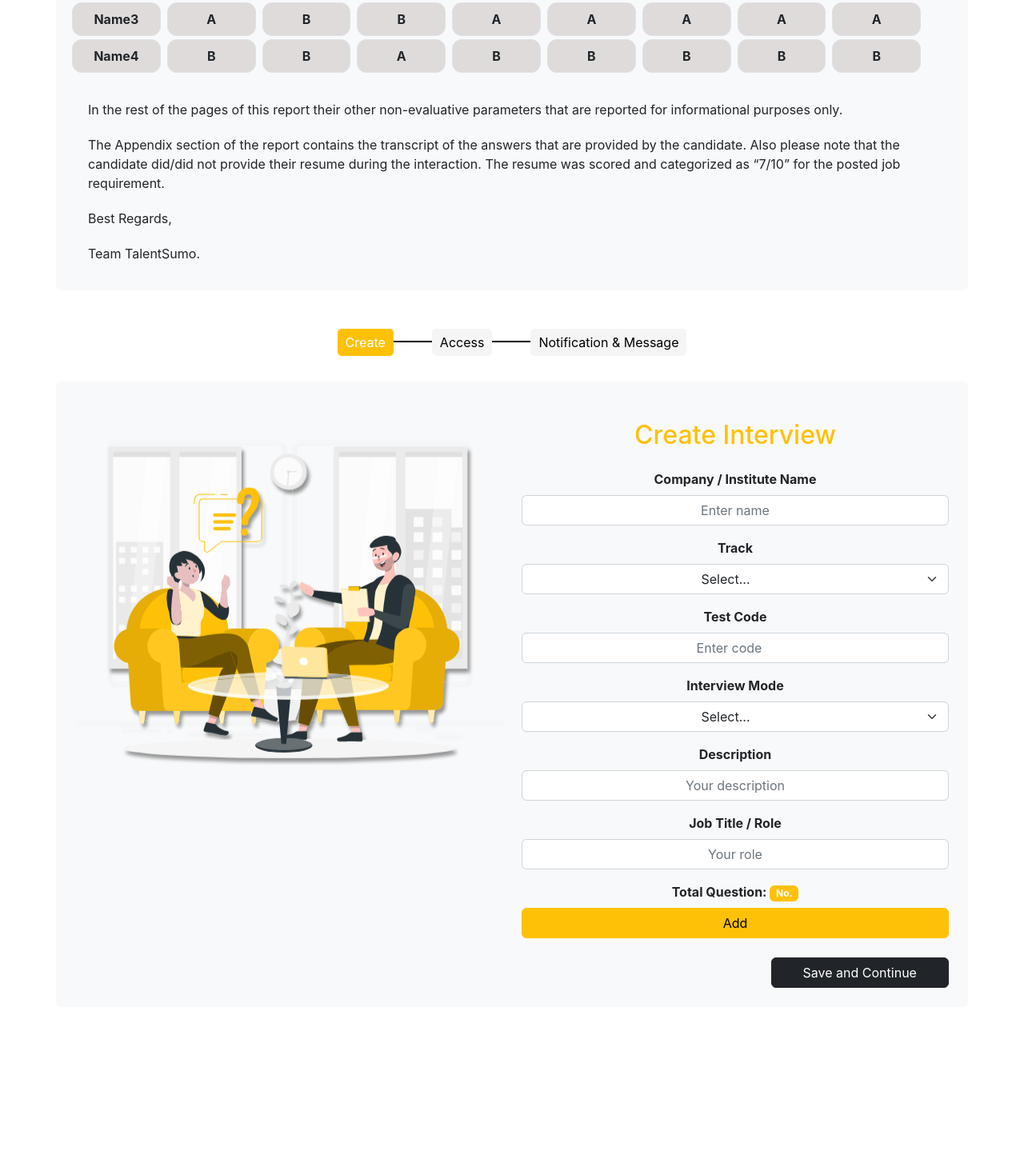
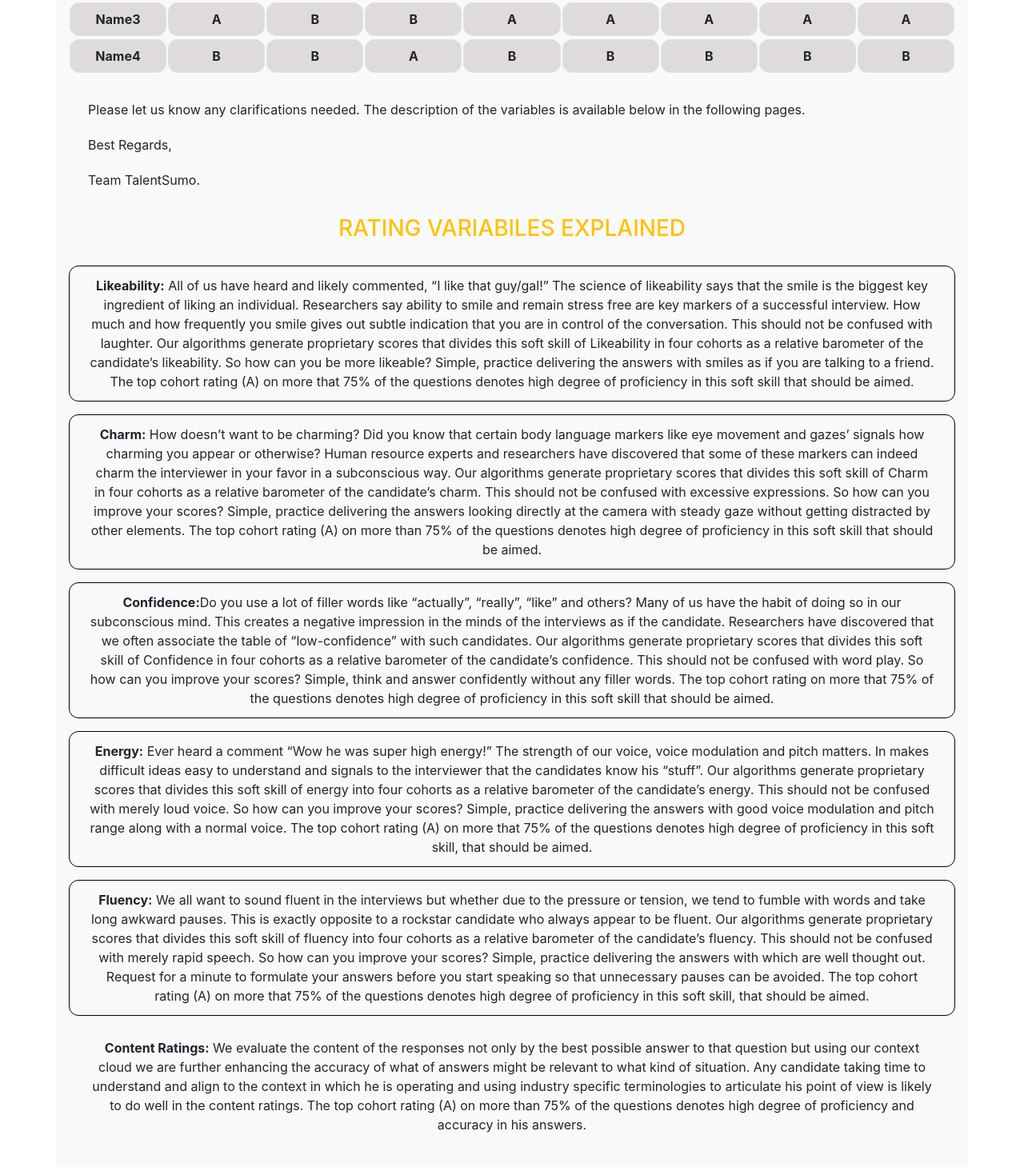
Before and after one commit to ayushjain27/talent-sumo-1, a React (Create React App) app: page / in a window 1280 px wide. Shown: the part 7751-9210 px from the top of the page at 80% size. Before the commit the page ends 9026 px from the top, so only its background shows below. Built offline with nearby package versions, Linux system fonts and the light colour scheme; the HTML template or start-up script is replaced by a standard one.

Commit message:
Updated Report2

```diff
--- a/src/Components/Report/Logo.module.css
+++ b/src/Components/Report/Logo.module.css
@@ -31,3 +31,9 @@
     align-items: center;
     width: 20%;
 }
+
+@media screen and (max-width: 478px) {
+  .heading1{
+      font-size: 1rem;
+  }
+}
--- a/src/Components/Report1/Logo1.module.css
+++ b/src/Components/Report1/Logo1.module.css
@@ -31,3 +31,10 @@
       align-items: center;
       width: 20%;
   }
+
+
+@media screen and (max-width: 478px) {
+  .heading1{
+      font-size: 1rem;
+  }
+}
--- /dev/null
+++ b/src/Components/Report1/Rating.jsx
@@ -0,0 +1,97 @@
+import React from "react";
+import styles from "./Rating.module.css";
+
+const Rating = () => {
+  return (
+    <>
+    <div>
+      <h3 className={styles.heading}>RATING VARIABlLES EXPLAINED</h3>
+      <p className={styles.para}>
+        <span className={styles.points}>Likeability:</span> All of us have heard
+        and likely commented, “I like that guy/gal!” The science of likeability
+        says that the smile is the biggest key ingredient of liking an
+        individual. Researchers say ability to smile and remain stress free are
+        key markers of a successful interview. How much and how frequently you
+        smile gives out subtle indication that you are in control of the
+        conversation. This should not be confused with laughter. Our algorithms
+        generate proprietary scores that divides this soft skill of Likeability
+        in four cohorts as a relative barometer of the candidate’s likeability.
+        So how can you be more likeable? Simple, practice delivering the answers
+        with smiles as if you are talking to a friend. The top cohort rating (A)
+        on more that 75% of the questions denotes high degree of proficiency in
+        this soft skill that should be aimed.
+      </p>
+      <p className={styles.para}>
+        <span className={styles.points}>Charm:</span> How doesn’t want to be
+        charming? Did you know that certain body language markers like eye
+        movement and gazes’ signals how charming you appear or otherwise? Human
+        resource experts and researchers have discovered that some of these
+        markers can indeed charm the interviewer in your favor in a subconscious
+        way. Our algorithms generate proprietary scores that divides this soft
+        skill of Charm in four cohorts as a relative barometer of the
+        candidate’s charm. This should not be confused with excessive
+        expressions. So how can you improve your scores? Simple, practice
+        delivering the answers looking directly at the camera with steady gaze
+        without getting distracted by other elements. The top cohort rating (A)
+        on more than 75% of the questions denotes high degree of proficiency in
+        this soft skill that should be aimed.
+      </p>
+      <p className={styles.para}>
+        <span className={styles.points}>Confidence:</span>Do you use a lot of
+        filler words like “actually”, “really”, “like” and others? Many of us
+        have the habit of doing so in our subconscious mind. This creates a
+        negative impression in the minds of the interviews as if the candidate.
+        Researchers have discovered that we often associate the table of
+        “low-confidence” with such candidates. Our algorithms generate
+        proprietary scores that divides this soft skill of Confidence in four
+        cohorts as a relative barometer of the candidate’s confidence. This
+        should not be confused with word play. So how can you improve your
+        scores? Simple, think and answer confidently without any filler words.
+        The top cohort rating on more that 75% of the questions denotes high
+        degree of proficiency in this soft skill that should be aimed.
+      </p>
+      <p className={styles.para}>
+        <span className={styles.points}>Energy:</span> Ever heard a comment “Wow
+        he was super high energy!” The strength of our voice, voice modulation
+        and pitch matters. In makes difficult ideas easy to understand and
+        signals to the interviewer that the candidates know his “stuff”. Our
+        algorithms generate proprietary scores that divides this soft skill of
+        energy into four cohorts as a relative barometer of the candidate’s
+        energy. This should not be confused with merely loud voice. So how can
+        you improve your scores? Simple, practice delivering the answers with
+        good voice modulation and pitch range along with a normal voice. The top
+        cohort rating (A) on more that 75% of the questions denotes high degree
+        of proficiency in this soft skill, that should be aimed.
+      </p>
+      <p className={styles.para}>
+        <span className={styles.points}>Fluency:</span> We all want to sound
+        fluent in the interviews but whether due to the pressure or tension, we
+        tend to fumble with words and take long awkward pauses. This is exactly
+        opposite to a rockstar candidate who always appear to be fluent. Our
+        algorithms generate proprietary scores that divides this soft skill of
+        fluency into four cohorts as a relative barometer of the candidate’s
+        fluency. This should not be confused with merely rapid speech. So how
+        can you improve your scores? Simple, practice delivering the answers
+        with which are well thought out. Request for a minute to formulate your
+        answers before you start speaking so that unnecessary pauses can be
+        avoided. The top cohort rating (A) on more that 75% of the questions
+        denotes high degree of proficiency in this soft skill, that should be
+        aimed.
+      </p>
+      <p className={styles.para1}>
+        <span className={styles.points}>Content Ratings:</span> We evaluate the
+        content of the responses not only by the best possible answer to that
+        question but using our context cloud we are further enhancing the
+        accuracy of what of answers might be relevant to what kind of situation.
+        Any candidate taking time to understand and align to the context in
+        which he is operating and using industry specific terminologies to
+        articulate his point of view is likely to do well in the content
+        ratings. The top cohort rating (A) on more than 75% of the questions
+        denotes high degree of proficiency and accuracy in his answers.
+      </p>
+    </div>
+    </>
+  );
+};
+
+export default Rating;
--- /dev/null
+++ b/src/Components/Report1/Rating.module.css
@@ -0,0 +1,24 @@
+.heading{
+    display: flex;
+    justify-content: center;
+    align-items: center;
+    margin: 18px 4px;
+    padding: 12px;
+    color: #ffc107;
+}
+
+.points{
+    font-weight: 700;
+}
+
+.para{
+    width: 100%;
+    padding: 12px 24px;
+    border: 1px solid black;
+    border-radius: 12px;
+}
+
+.para1{
+    width: 100%;
+    padding: 12px 24px;
+}
--- a/src/Components/Report1/Report1.jsx
+++ b/src/Components/Report1/Report1.jsx
@@ -3,6 +3,7 @@ import styles from './Report1.module.css'
 import Logo1 from './Logo1'
 import TopCandidates from './TopCandidates'
 import Total from './Total'
+import Rating from './Rating'
 
 const Report1 = () => {
   return (
@@ -11,6 +12,7 @@ const Report1 = () => {
             <Logo1 />
             <TopCandidates />
             <Total />
+            <Rating />
       </div>
     </>
   )
--- a/src/Components/Report1/Total.jsx
+++ b/src/Components/Report1/Total.jsx
@@ -7,15 +7,33 @@ const Total = () => {
       <div>
         <h3 className={styles.heading}>TOP INTERVIEW REPORT</h3>
         <div className="d-flex">
-          <div className={`${styles.col} bg-dark border text-white p-2`}>Name</div>
-          <div className={`${styles.col} bg-dark border text-white p-2`}>Likeability</div>
-          <div className={`${styles.col} bg-dark border text-white p-2`}>Charm</div>
-          <div className={`${styles.col} bg-dark border text-white p-2`}>Confidence</div>
-          <div className={`${styles.col} bg-dark border text-white p-2`}>Energy</div>
-          <div className={`${styles.col} bg-dark border text-white p-2`}>Fluency</div>
-          <div className={`${styles.col} bg-dark border text-white p-2`}>Content</div>
-          <div className={`${styles.col} bg-dark border text-white p-2`}>Overall</div>
-          <div className={`${styles.col} bg-dark border text-white p-2`}>Resume</div>
+          <div className={`${styles.col} bg-dark border text-white p-2`}>
+            Name
+          </div>
+          <div className={`${styles.col} bg-dark border text-white p-2`}>
+            Likeability
+          </div>
+          <div className={`${styles.col} bg-dark border text-white p-2`}>
+            Charm
+          </div>
+          <div className={`${styles.col} bg-dark border text-white p-2`}>
+            Confidence
+          </div>
+          <div className={`${styles.col} bg-dark border text-white p-2`}>
+            Energy
+          </div>
+          <div className={`${styles.col} bg-dark border text-white p-2`}>
+            Fluency
+          </div>
+          <div className={`${styles.col} bg-dark border text-white p-2`}>
+            Content
+          </div>
+          <div className={`${styles.col} bg-dark border text-white p-2`}>
+            Overall
+          </div>
+          <div className={`${styles.col} bg-dark border text-white p-2`}>
+            Resume
+          </div>
         </div>
         <div className="d-flex">
           <div className={`${styles.col} border p-2`}>Name1</div>
@@ -61,17 +79,10 @@ const Total = () => {
           <div className={`${styles.col} border p-2`}>B</div>
           <div className={`${styles.col} border p-2`}>B</div>
         </div>
-      <div style={{marginTop: '30px'}}>
+        <div style={{ marginTop: "30px" }}>
           <p className={styles.para1}>
-          In the rest of the pages of this report their other non-evaluative
-          parameters that are reported for informational purposes only.
-        </p>
-        <p className={styles.para1}>
-          The Appendix section of the report contains the transcript of the
-          answers that are provided by the candidate. Also please note that the
-          candidate did/did not provide their resume during the interaction. The
-          resume was scored and categorized as “7/10” for the posted job
-          requirement.
+            Please let us know any clarifications needed. The description of the
+            variables is available below in the following pages.
           </p>
           <p className={styles.para1}>Best Regards,</p>
           <p className={styles.para1}>Team TalentSumo.</p>
--- a/src/Components/Report1/Total.module.css
+++ b/src/Components/Report1/Total.module.css
@@ -9,10 +9,10 @@
 
 .col{
     cursor: pointer;
-    width: 10%;
+    width: 100%;
     height: 100%;
     border-radius: 12px;
-    margin: 2px 4px;
+    margin: 2px 1px;
     text-align: center;
     font-weight: bold;
     background-color: #dfdbdb
@@ -24,3 +24,15 @@
     padding: 2px 24px;
     text-align: start;
 }
+
+@media screen and (max-width: 768px) {
+    .col{
+        font-size: 0.5rem;
+    }
+}
+
+@media screen and (max-width: 478px) {
+    .col{
+        font-size: 0.4rem;
+    }
+}
```
Lines whose indentation alone changed are shown as unchanged.
